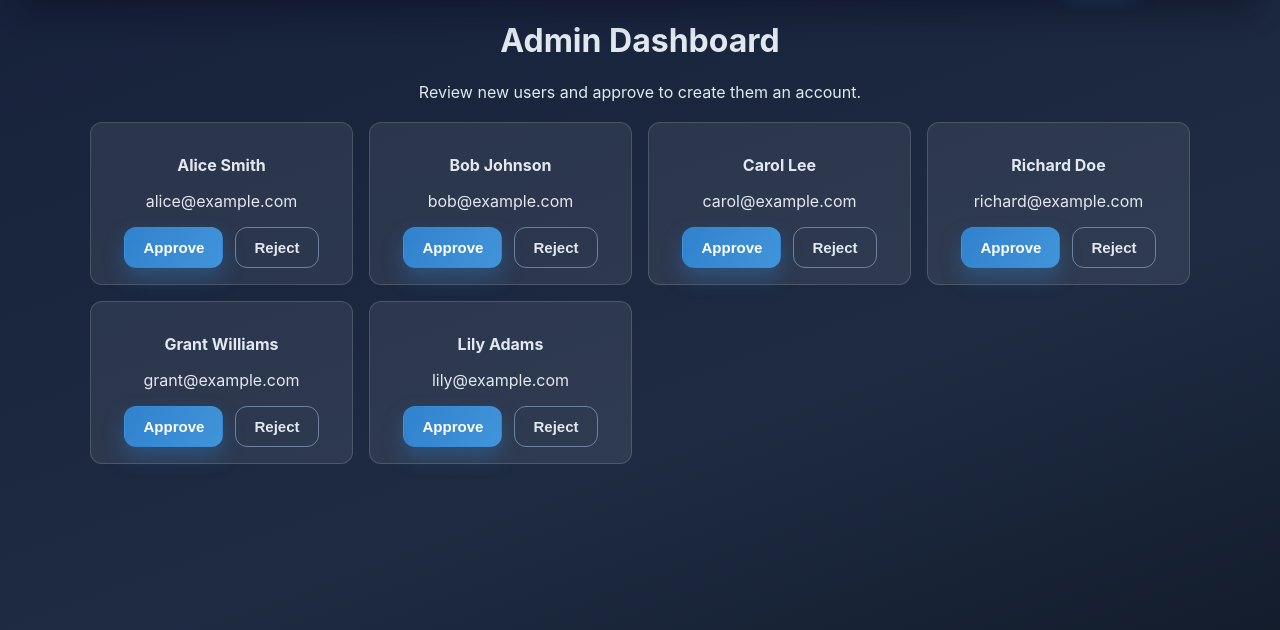
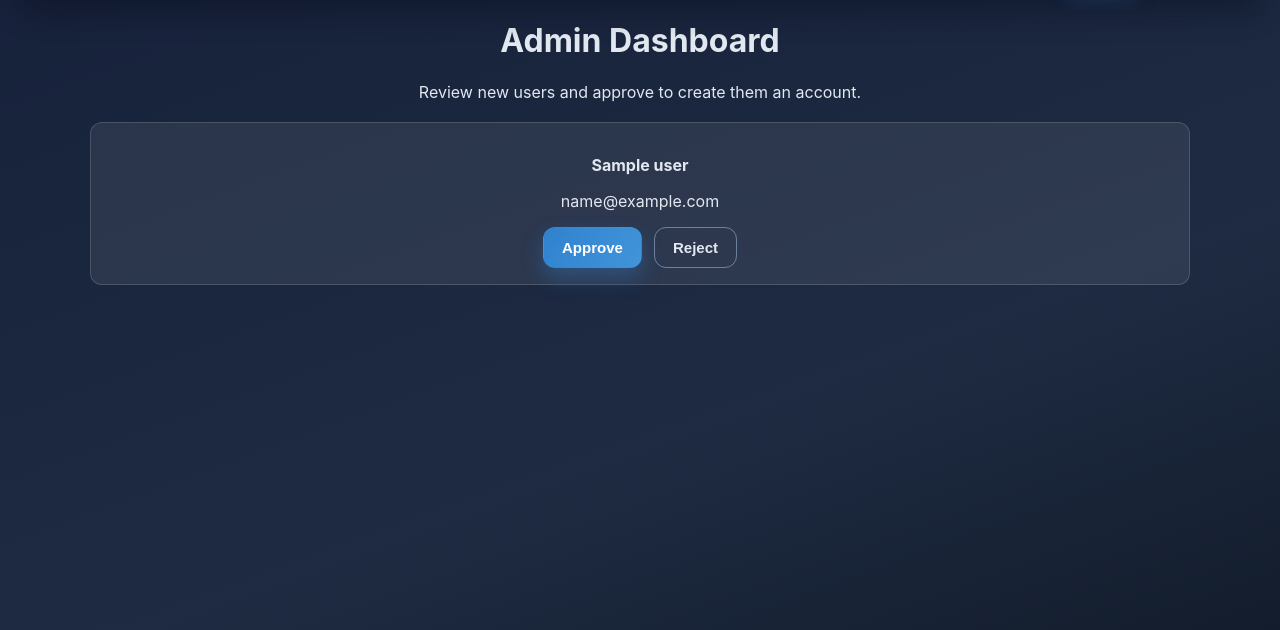
Before and after one commit to calebzroberts/cset-170-final-mike-caleb, a Flask app: template templates/admin.html in a window 1280 px wide. Shown: the part 88-718 px from the top of the page. Run offline with Flask 3, Linux system fonts and the light colour scheme; the template is opened without the code that fills it: most values are stand-ins (such as "Sample title", 1, 10 or a date in 2020).

Commit message:
Updated main file and other files to get ready for database integration.

```diff
--- a/main.py
+++ b/main.py
@@ -1,13 +1,69 @@
 from flask import Flask, render_template, request, redirect, url_for, session
-from sqlalchemy import create_engine, text
+from sqlalchemy.orm import declarative_base, sessionmaker, relationship
+from sqlalchemy import Column, Integer, String, Float, DateTime, Enum, ForeignKey
 
 app = Flask(__name__)
 
-# conn_str = "mysql://root:cset155@localhost/bankdb"
-# engine = create_engine(conn_str, echo=True)
-# conn = engine.connect()
+
+from sqlalchemy import create_engine
+from sqlalchemy.orm import sessionmaker
+
+
+# ====== MODELS ======
+
+Base = declarative_base()
+
+class User(Base):
+    __tablename__ = 'users'
+    id = Column(Integer, primary_key=True)
+    first_name = Column(String(50))
+    last_name = Column(String(50))
+    email = Column(String(100), unique=True)
+    username = Column(String(50), unique=True)
+    password = Column(String(255))
+    phone_number = Column(String(20))
+    street_address = Column(String(255))
+    city = Column(String(50))
+    state = Column(String(50))
+    zip_code = Column(String(20))
+
+    accounts = relationship("Account", back_populates="user")
+
+
+class Account(Base):
+    __tablename__ = 'accounts'
+    id = Column(Integer, primary_key=True)
+    user_id = Column(Integer, ForeignKey('users.id'))
+    balance = Column(Float, default=0.0)
+    account_number = Column(String(20), unique=True)
+
+    user = relationship("User", back_populates="accounts")
+    transactions = relationship("Transaction", back_populates="account")
+
+
+class Transaction(Base):
+    __tablename__ = 'transactions'
+    id = Column(Integer, primary_key=True)
+    account_id = Column(Integer, ForeignKey('accounts.id'))
+    amount = Column(Float)
+    type = Column(Enum('debit', 'credit', name='transaction_type'))
+    date = Column(DateTime)
+
+    account = relationship("Account", back_populates="transactions")
+
+
+# ====== DATABASE SETUP ======
+
+conn_str = "mysql://root:cset155@localhost/bankdb"
+engine = create_engine(conn_str, echo=True)
+Session = sessionmaker(bind=engine)
+db_session = Session()
+
 
 app.secret_key = 'CSET170SecretKey'
+
+
+# ====== ROUTES ======
 
 @app.route('/')
 def index():
@@ -16,8 +72,12 @@ def index():
 @app.route('/login', methods=['GET', 'POST'])
 def login():
     if request.method == 'POST':
-        # validate user here later
+        # Here you would normally check username/password
+        user = {"id": 1, "username": "johndoe"}  # Mock user for now
+
         session['logged_in'] = True
+        session['user_id'] = user['id']  # <-- store user ID for DB queries
+
         return redirect(url_for('account'))
     return render_template('login.html')
 
@@ -32,19 +92,27 @@ def signup():
 def admin():
     if not session.get('logged_in'):
         return redirect(url_for('login'))
-    return render_template('admin.html')
+
+    users = get_users()  # Placeholder function to fetch all users from DB
+    return render_template('admin.html', users=users)
 
 @app.route('/account')
 def account():
     if not session.get('logged_in'):
         return redirect(url_for('login'))
-    return render_template('account.html')
+
+    user_id = session.get('user_id')
+    user = get_user(user_id)  # Placeholder function to fetch user details from DB
+    return render_template('account.html', user=user)
 
 @app.route('/transactions')
 def transactions():
     if not session.get('logged_in'):
         return redirect(url_for('login'))
-    return render_template('transactions.html')
+
+    user_id = session.get('user_id')
+    transactions = get_user_transactions(user_id)
+    return render_template('transactions.html', transactions=transactions)
 
 @app.route('/transfer', methods=['GET', 'POST'])
 def transfer():
@@ -66,5 +134,34 @@ def logout():
 def inject_user():
     return dict(logged_in=session.get('logged_in', False))
 
+
+# ====== HELPER FUNCTIONS ======
+
+def get_user(user_id):
+    # Placeholder: will query database once ready
+    return db_session.query(User).filter(User.id == user_id).first()
+
+def get_user_transactions(user_id):
+    user = db_session.query(User).filter(User.id == user_id).first()
+    if not user or not user.accounts:
+        return []
+    # Return all transactions for first account (simplified)
+    return user.accounts[0].transactions
+
+def get_users():
+    return db_session.query(User).all()
+
+def create_user(data):
+    user = User(**data)
+    db_session.add(user)
+    db_session.commit()
+    return user
+
+def create_transaction(account_id, amount, txn_type):
+    txn = Transaction(account_id=account_id, amount=amount, type=txn_type)
+    db_session.add(txn)
+    db_session.commit()
+    return txn
+
 if __name__ == '__main__':
     app.run(debug=True)
--- a/templates/admin.html
+++ b/templates/admin.html
@@ -7,16 +7,8 @@
 <p>Review new users and approve to create them an account.</p>
 
 <div class="user-list">
-    {% set mock_users = [
-        {"id": 1, "name": "Alice Smith", "email": "alice@example.com"},
-        {"id": 2, "name": "Bob Johnson", "email": "bob@example.com"},
-        {"id": 3, "name": "Carol Lee", "email": "carol@example.com"},
-        {"id": 4, "name": "Richard Doe", "email": "richard@example.com"},
-        {"id": 5, "name": "Grant Williams", "email": "grant@example.com"},
-        {"id": 6, "name": "Lily Adams", "email": "lily@example.com"}
-    ] %}
 
-    {% for user in mock_users %}
+    {% for user in users %}
     <div class="user-card">
         <p><strong>{{ user.name }}</strong></p>
         <p>{{ user.email }}</p>
```
Also changed, not shown: templates/account.html (+7 -7 lines), templates/transactions.html (+1 -9 lines).
